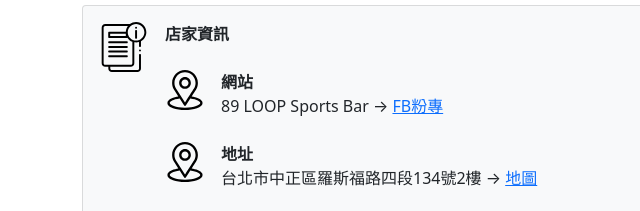
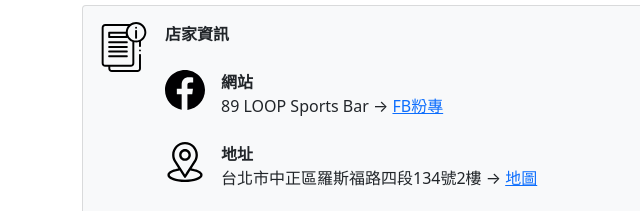
Before and after one commit to freedom3725/G-5, a plain HTML site: page index.html in a window 1280 px wide. Shown: the part 2114-2325 px from the top of the page, 0-640 px from the left. Drawn offline with nearby package versions, Linux system fonts and the light colour scheme.

Commit message:
Update index.html

```diff
--- a/index.html
+++ b/index.html
@@ -71,7 +71,7 @@
                                         <div class="fw-bold">店家資訊</div>
 										<!-- Child comment 1-->
                                         <div class="d-flex mt-4">
-                                            <div class="flex-shrink-0"><img src="assets/location.svg" alt="lacation" width="40" height="40"></div>
+                                            <div class="flex-shrink-0"><img src="assets/FB.svg" alt="lacation" width="40" height="40"></div>
                                             <div class="ms-3">
                                                 <div class="fw-bold">網站</div>
                                                 89 LOOP Sports Bar →
```
